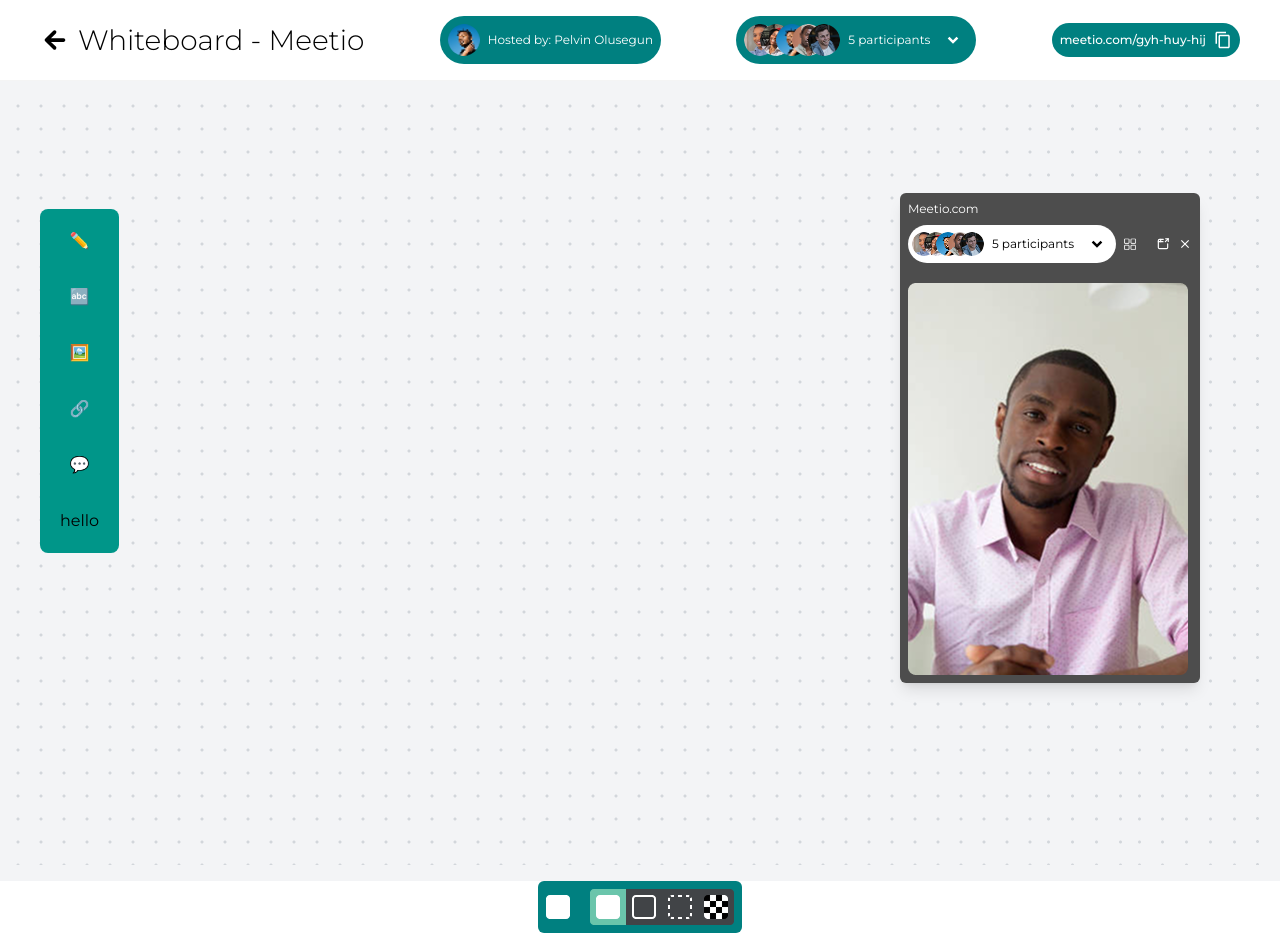
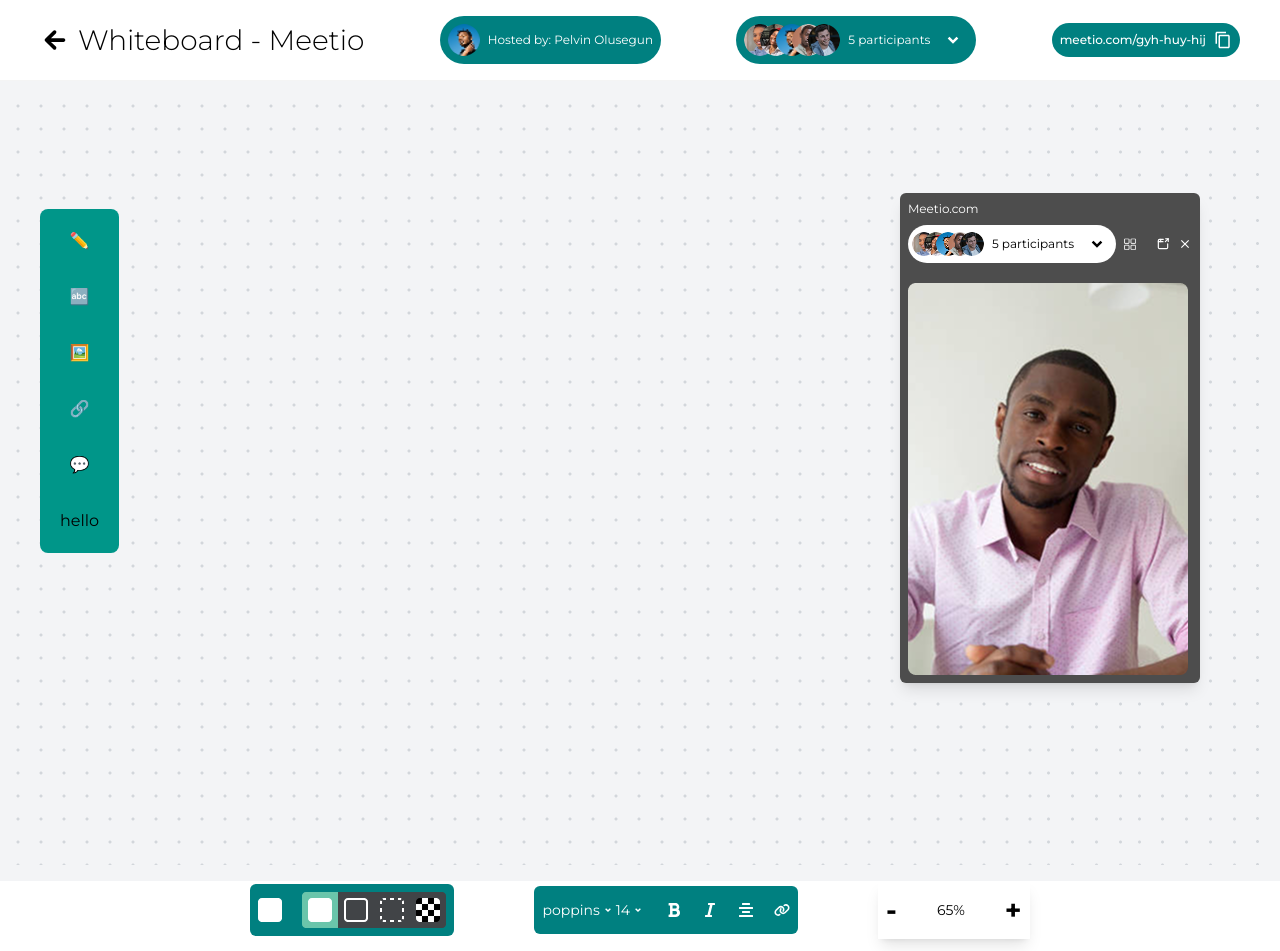
Before and after one commit to Faruqoloyede/meetio_meetings, a React (Vite) app: page /board in a window 1280 px wide. Built offline with nearby package versions, Linux system fonts and the light colour scheme.

Commit message:
white board

```diff
--- a/src/components/whiteBoard/Bottom.tsx
+++ b/src/components/whiteBoard/Bottom.tsx
@@ -3,10 +3,22 @@ import b2 from "../../../public/b2.png";
 import b3 from "../../../public/b3.png";
 import b4 from "../../../public/b4.png";
 import b5 from "../../../public/b5.png";
+import { RiArrowDropDownLine } from "react-icons/ri";
+import { FaBold, FaAlignCenter, FaItalic } from "react-icons/fa";
+import { FaLink } from "react-icons/fa6";
+import { useState } from "react";
 
 const Bottom = () => {
+    const [count, setCount] = useState(65)
+
+    const increment = ()=>{
+        setCount((prev)=> prev +1)
+    }
+    const decrement = ()=>{
+        setCount((prev)=> prev - 1)
+    }
   return (
-    <div className="flex items-center justify-center">
+    <div className="flex items-center justify-center gap-20 mb-3">
         <div className="flex items-center gap-5 bg-[#008080] p-2 cursor-pointer rounded-md">
             <img src={b1} alt="b1" />
           <div className="flex">
@@ -16,6 +28,29 @@ const Bottom = () => {
             <img src={b5} alt="b5" />
           </div>
         </div>
+        <div className="flex items-center justify-between gap-5 bg-[#008080] p-2 cursor-pointer rounded-md h-12">
+            <div className="flex items-center">
+                <p className="flex items-center">
+                <span className="text-white text-sm">poppins</span>
+                <RiArrowDropDownLine className="text-white" />
+                </p>
+                <p className="flex items-center">
+                <span className="text-white text-sm">14</span>
+                <RiArrowDropDownLine className="text-white" />
+                </p>
+            </div>
+            <div className="flex items-center gap-5 text-white">
+                <FaBold />
+                <FaItalic />
+                <FaAlignCenter />
+                <FaLink />
+            </div>
+        </div>
+        <div className="flex items-center gap-10 p-2 bg-white shadow-lg">
+            <button onClick={decrement} className="text-[28px] font-bold cursor-pointer">-</button>
+            <span className="text-sm">{count}%</span>
+            <button onClick={increment} className="text-[28px] font-bold cursor-pointer">+</button>
+        </div>
     </div>
   )
 }
--- a/src/components/whiteBoard/Video.tsx
+++ b/src/components/whiteBoard/Video.tsx
@@ -4,10 +4,12 @@ import { TbBrowserMaximize } from "react-icons/tb";
 import vector from "../../../public/Vector.png";
 import video from "../../../public/video.png";
 import { IoMdClose } from "react-icons/io";
+import { useState } from "react";
 
 const Video = () => {
+    const [show, setShow] = useState(true)
   return (
-    <div className="absolute top-28 right-20 z-40 bg-[#4D4D4D] p-2 shadow-lg min-w-[200px] rounded-md">
+    <div className={`absolute top-28 right-20 z-40 bg-[#4D4D4D] p-2 shadow-lg  rounded-md ${show ? "block" : "hidden"}`}>
         <div className="flex flex-col gap-2">
             <p className="text-xs text-white font-normal w-[50px]">Meetio.com</p>
             <div className="flex items-center justify-between gap-5">
@@ -33,7 +35,7 @@ const Video = () => {
                  </div>
                  <div className="flex justify-end gap-2 text-white text-sm cursor-pointer">
                     <TbBrowserMaximize />
-                    <IoMdClose />
+                    <IoMdClose onClick={()=> setShow(false)} />
                  </div>
             </div>
             <div className="mt-3">
```
